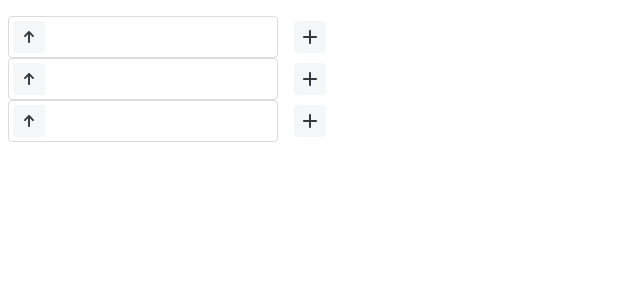
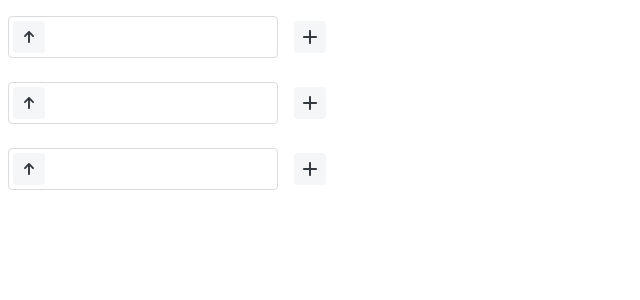
Before and after one commit to pipopotamasu/upvote-vue3, a Vue app: page / in a window 1280 px wide. Shown: the top 300 px of the page, without its empty margins (0-640 px from the left). Built offline with nearby package versions, Linux system fonts and the light colour scheme.

Commit message:
wireframe style

```diff
--- a/src/components/Wireframe.vue
+++ b/src/components/Wireframe.vue
@@ -3,7 +3,7 @@ import UpvoteSet from './UpvoteSet.vue';
 </script>
 
 <template>
-  <ul>
+  <ul class="wireframe">
     <li><UpvoteSet /></li>
     <li><UpvoteSet /></li>
     <li><UpvoteSet /></li>
@@ -11,4 +11,7 @@ import UpvoteSet from './UpvoteSet.vue';
 </template>
 
 <style scoped>
+.wireframe li {
+  margin-bottom: 1.5rem;
+}
 </style>
```
